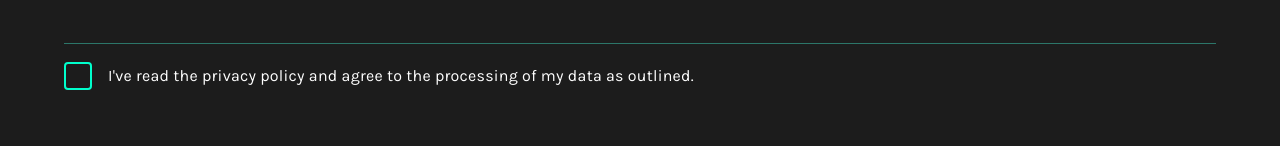
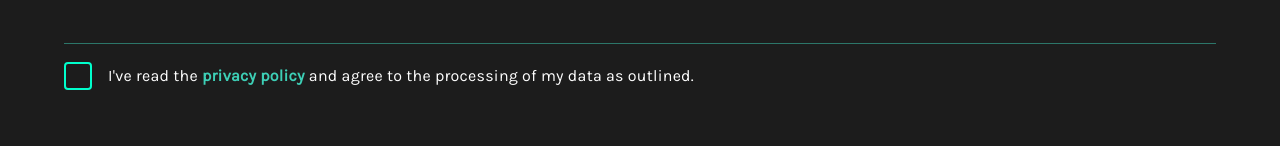
Before and after one commit to CenkKorkmaz92/portfolio, an Angular app: page / in a window 1280 px wide. Shown: the part 5552-5698 px from the top of the page. Built offline with nearby package versions, Linux system fonts and the light colour scheme.

Commit message:
added color to datenschutzrichtlinie

```diff
--- a/src/app/contact/contact.component.html
+++ b/src/app/contact/contact.component.html
@@ -57,7 +57,9 @@
         <div class="checkbox-container">
           <input type="checkbox" id="privacy" name="privacy" required #privacy="ngModel" [(ngModel)]="acceptTerms" />
           <label class="font-karla" for="privacy">
-            {{ translations[selectedLanguage].PRIVACY_POLICY }}
+            {{ translations[selectedLanguage].PRIVACY_POLICY_1 }}
+            <span class="color">{{ translations[selectedLanguage].PRIVACY_POLICY_COLOR }}</span>
+            {{ translations[selectedLanguage].PRIVACY_POLICY_2 }}
           </label>
         </div>
 
--- a/src/app/contact/contact.component.ts
+++ b/src/app/contact/contact.component.ts
@@ -34,7 +34,9 @@ export class ContactComponent {
       FORM_EMAIL_PLACEHOLDER: 'your.email@email.com',
       FORM_QUESTION: 'How can I help you?',
       FORM_QUESTION_PLACEHOLDER: 'Hello, I am interested in...',
-      PRIVACY_POLICY: "I've read the privacy policy and agree to the processing of my data as outlined.",
+      PRIVACY_POLICY_1: "I've read the",
+      PRIVACY_POLICY_COLOR: "privacy policy",
+      PRIVACY_POLICY_2: "and agree to the processing of my data as outlined.",
       PRIVACY_ERROR: 'Please accept the privacy policy.',
       SUBMIT_BUTTON: 'Say Hello :)',
       FORM_NAME_ERROR: 'Please enter a valid name.',
@@ -54,7 +56,9 @@ export class ContactComponent {
       FORM_EMAIL_PLACEHOLDER: 'Ihre.email@email.com',
       FORM_QUESTION: 'Wie kann ich Ihnen helfen?',
       FORM_QUESTION_PLACEHOLDER: 'Hallo, ich interessiere mich für...',
-      PRIVACY_POLICY: "Ich habe die Datenschutzrichtlinie gelesen und stimme der Verarbeitung meiner Daten wie beschrieben zu.",
+      PRIVACY_POLICY_1: "Ich habe die",
+      PRIVACY_POLICY_COLOR: "Datenschutzrichtlinie",
+      PRIVACY_POLICY_2: "gelesen und stimme der Verarbeitung meiner Daten wie beschrieben zu.",
       PRIVACY_ERROR: 'Bitte akzeptieren Sie die Datenschutzrichtlinie.',
       SUBMIT_BUTTON: 'Sag Hallo :)',
       FORM_NAME_ERROR: 'Bitte geben Sie einen gültigen Namen ein.',
```
